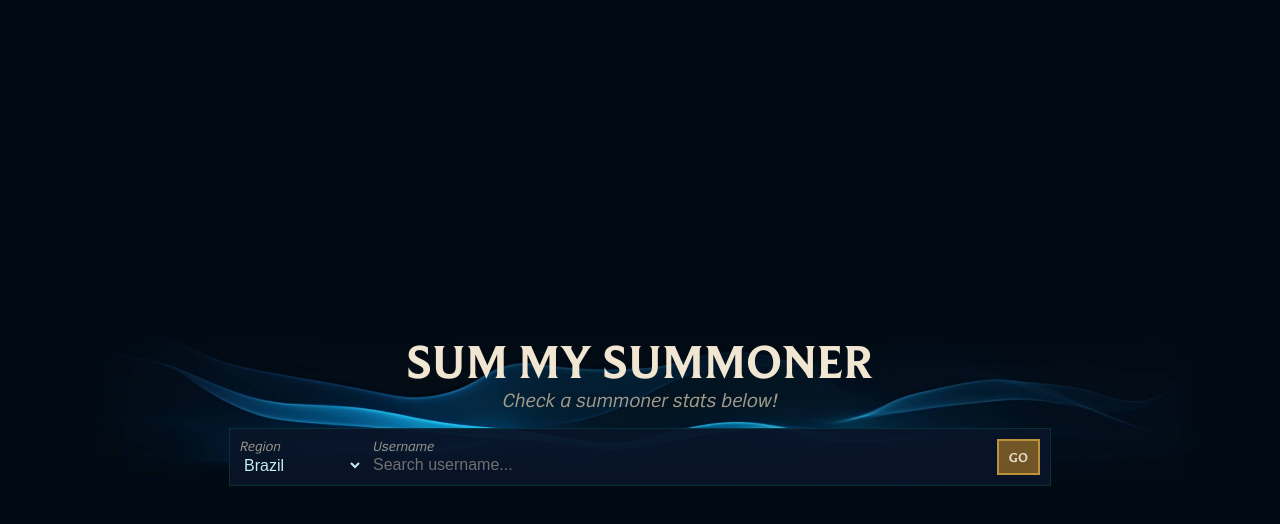
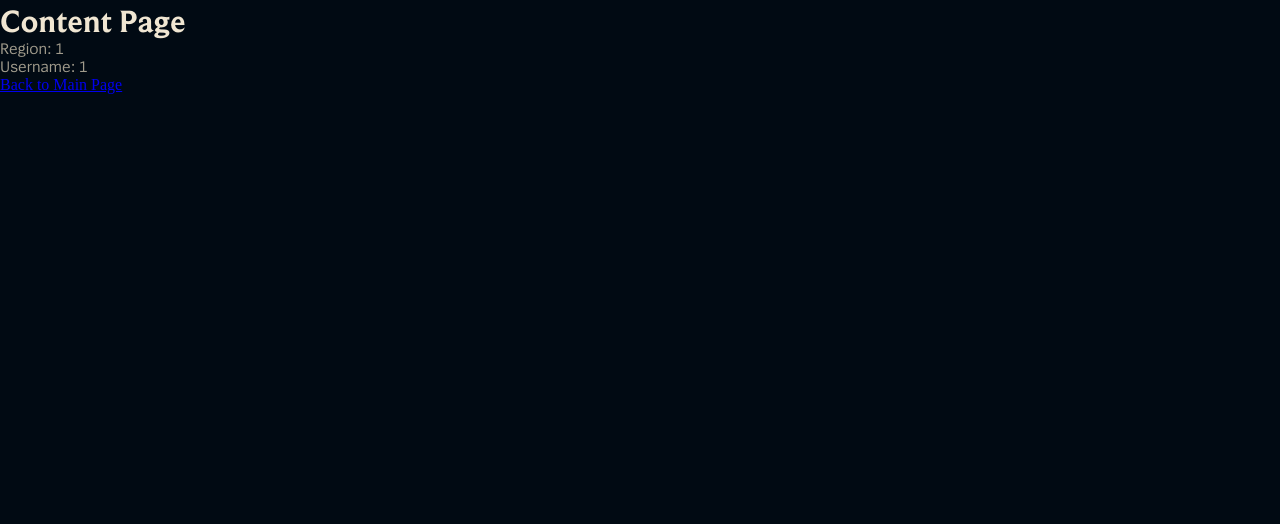
Before and after one commit to emmanuelsdias/sum-my-summoner, a React (Create React App) app in the folder frontend/: page /summoner/1/1 in a window 1280 px wide. Shown: the top 524 px of the page. Built offline with nearby package versions, Linux system fonts and the light colour scheme.

Commit message:
added routes to new pages

```diff
--- a/frontend/src/App.js
+++ b/frontend/src/App.js
@@ -1,23 +1,19 @@
-import React, { useState } from "react";
+import React from 'react';
+import { BrowserRouter as Router, Route, Routes } from 'react-router-dom';
 
-import Title from "./components/Title";
-import SearchBar from "./components/SearchBar";
-import SummonerResult from "./components/SummonerResult";
+import SearchPage from './pages/SearchPage.js';
+import ContentPage from './pages/ContentPage.js';
+import NotFoundPage from './pages/NotFoundPage.js';
 
 function App() {
-  const [summonerResult, setSummonerResults] = useState([]);
-
-  const handleSearch = (query) => {
-    const dummy = []
-    setSummonerResults(dummy);
-  };
-
   return (
-    <div id='main-page'>
-      <Title />
-      <SearchBar onSearch={handleSearch} />
-      <SummonerResult results={summonerResult} />
-    </div>
+    <Router>
+      <Routes>
+        <Route exact path="/" element={<SearchPage/>}/>
+        <Route exact path="/summoner/:region/:username" element={<ContentPage/>}/>
+        <Route path="*" element={<NotFoundPage/>}/>
+      </Routes>
+    </Router>
   );
 }
 
--- a/frontend/src/components/SearchBar.js
+++ b/frontend/src/components/SearchBar.js
@@ -1,6 +1,8 @@
 import React, { useState } from "react";
+import { useNavigate } from "react-router-dom";
 
-function SearchBar({ onSearch }) {
+function SearchBar() {
+  const navigate = useNavigate();
   const [query, setQuery] = useState("");
 
   const handleInputChange = (e) => {
@@ -8,7 +10,9 @@ function SearchBar({ onSearch }) {
   };
 
   const handleSearch = () => {
-    onSearch(query);
+    const region = document.getElementById("select-region").value;
+    const url = `/summoner/${region}/${query}`;
+    navigate(url);
   };
 
   return (
@@ -16,9 +20,9 @@ function SearchBar({ onSearch }) {
       <div id='search-bar'>
         <div id='search-region'>
           <span className='descriptor'>Region</span>
-          <select>
-            <option value="BR" selected>Brazil</option>
-            <option value="NA">North America</option>
+          <select id='select-region'>
+            <option value="br" selected>Brazil</option>
+            <option value="na">North America</option>
           </select>
         </div>
         <div id='search-username'>
--- /dev/null
+++ b/frontend/src/pages/ContentPage.js
@@ -0,0 +1,17 @@
+import React from 'react';
+import { Link, useParams } from 'react-router-dom';
+
+function ContentPage() {
+  const { region, username } = useParams();
+
+  return (
+    <div>
+      <h1>Content Page</h1>
+      <p>Region: {region}</p>
+      <p>Username: {username}</p>
+      <Link to='/'>Back to Main Page</Link>
+    </div>
+  );
+}
+
+export default ContentPage;
--- /dev/null
+++ b/frontend/src/pages/NotFoundPage.js
@@ -0,0 +1,11 @@
+import React from 'react';
+
+function SearchPage() {
+  return (
+    <div id='not-found-page'>
+      <h3>Page not found!</h3>
+    </div>
+  );
+}
+
+export default SearchPage;
--- /dev/null
+++ b/frontend/src/pages/SearchPage.js
@@ -0,0 +1,15 @@
+import React from 'react';
+
+import Title from "../components/Title.js";
+import SearchBar from "../components/SearchBar.js";
+
+function SearchPage() {
+  return (
+    <div id='search-page'>
+      <Title />
+      <SearchBar />
+    </div>
+  );
+}
+
+export default SearchPage;
--- a/frontend/src/styles/general.css
+++ b/frontend/src/styles/general.css
@@ -25,7 +25,7 @@ p, span {
   color       : var(--GREY-1);
 }
 
-#main-page {
+#search-page {
   position          : absolute;
   top               : 50%;
   left              : 0;
@@ -36,7 +36,7 @@ p, span {
   transform         : translateY(-50%);
 }
 
-body {
+#search-page {
   background-image    : url('../images/hextec-background.jpg');
   background-size     : min(1200px, max(100vw, 800px)) auto;
   background-repeat   : no-repeat;
```
Also changed, not shown: frontend/package.json (+14 -1 lines), 1 other file (tests, documents, lock files or other folders).
